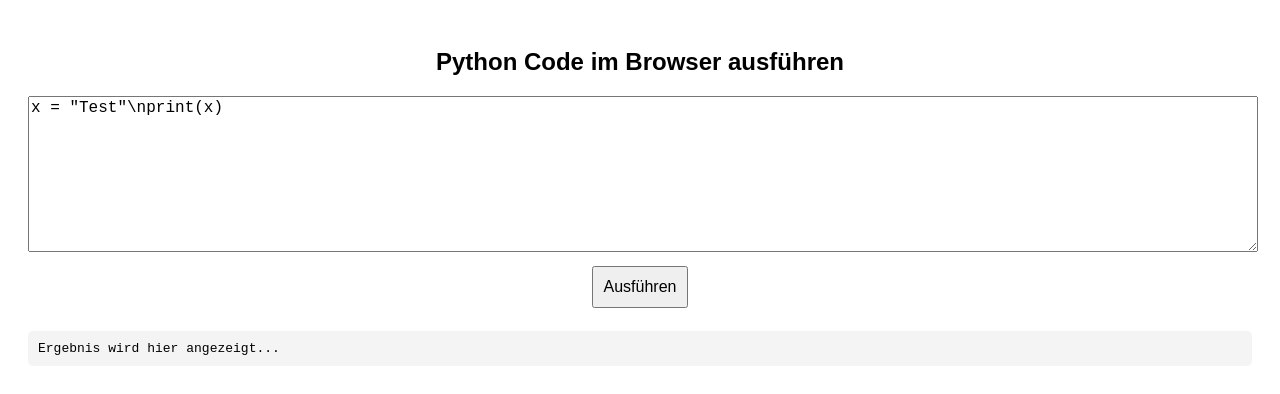
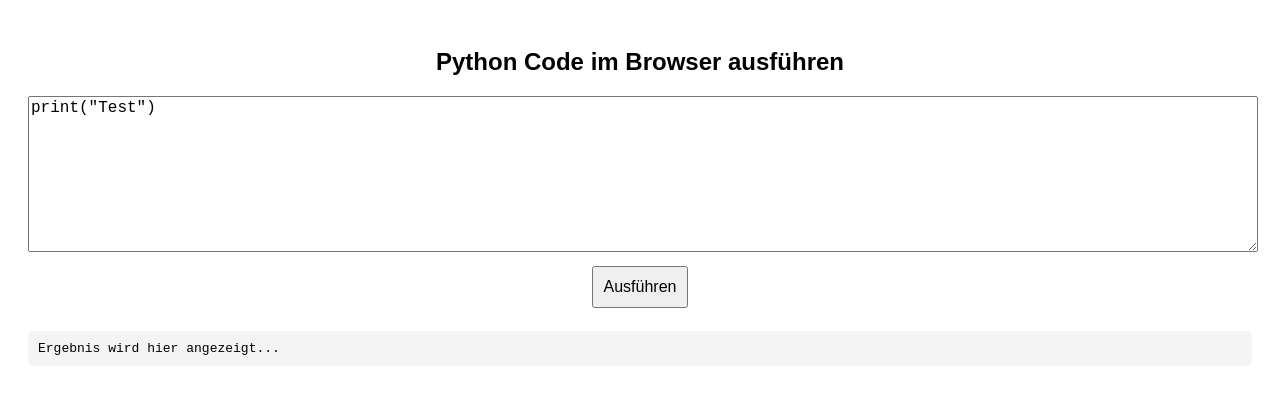
Before and after one commit to Nx6xG/Python, a plain HTML site: page index.html in a window 1280 px wide. Drawn offline with Linux system fonts and the light colour scheme.

Commit message:
Update index.html

```diff
--- a/index.html
+++ b/index.html
@@ -14,7 +14,7 @@
 </head>
 <body>
     <h2>Python Code im Browser ausführen</h2>
-    <textarea id="python-code">x = "Test"\nprint(x)</textarea><br>
+    <textarea id="python-code">print("Test")</textarea><br>
     <button onclick="runPython()">Ausführen</button>
     <pre id="output">Ergebnis wird hier angezeigt...</pre>
 
```
